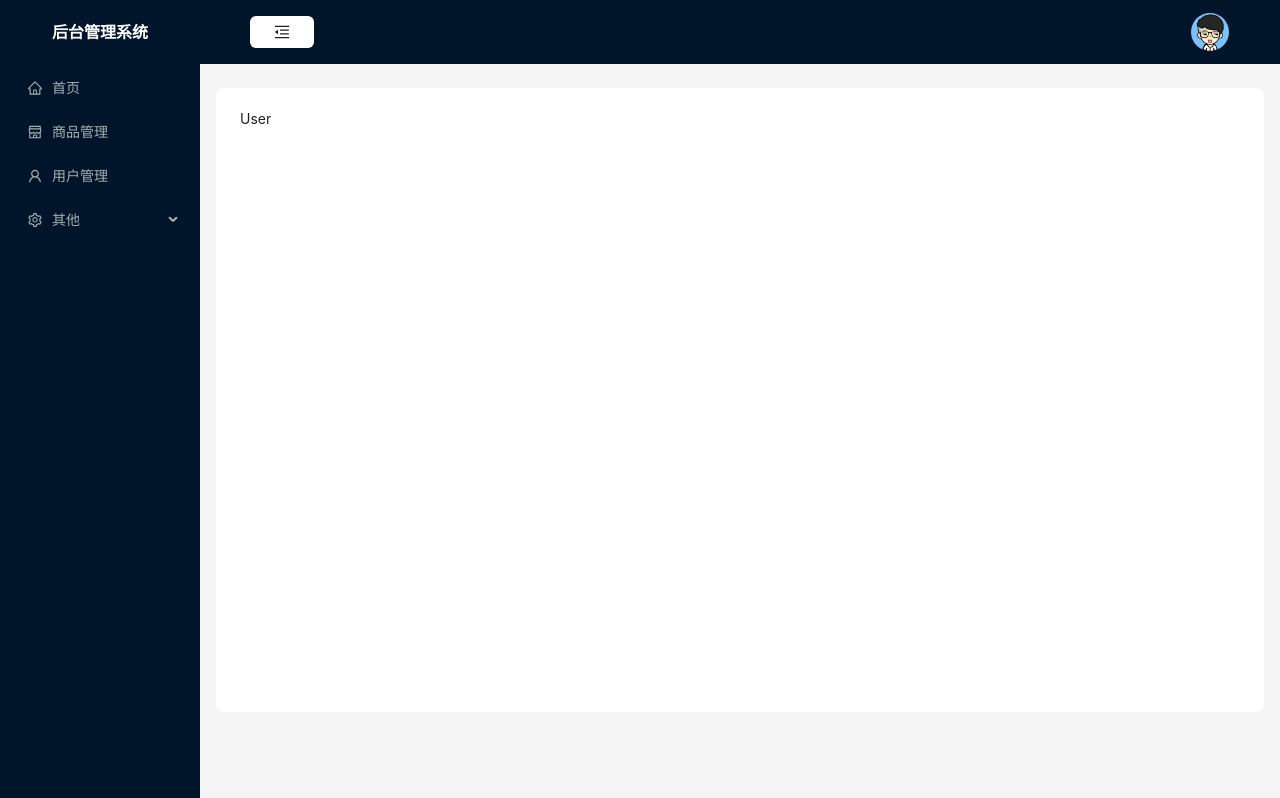
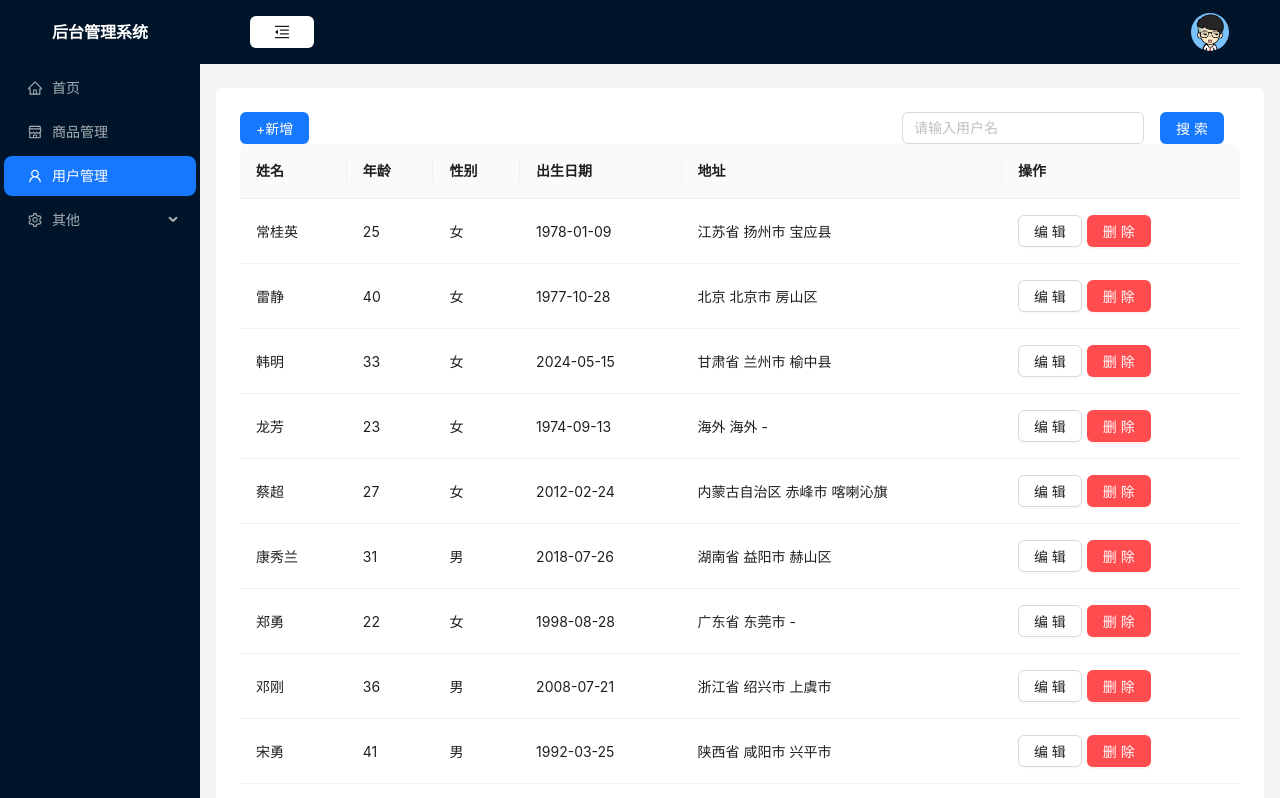
Before and after one commit to zaochua/react-houtai, a React (Create React App) app: page /user in a window 1280 px wide. Shown: the top 798 px of the page. Built offline with nearby package versions, Linux system fonts and the light colour scheme.

Commit message:
#表格数据

```diff
--- a/package.json
+++ b/package.json
@@ -13,8 +13,8 @@
     "axios": "^1.10.0",
     "echarts": "^5.6.0",
     "mockjs": "^1.1.0",
-    "react": "^19.1.0",
-    "react-dom": "^19.1.0",
+    "react": "^18.3.1",
+    "react-dom": "^18.3.1",
     "react-redux": "^9.2.0",
     "react-router-dom": "^6.22.2",
     "react-scripts": "5.0.1",
--- a/src/api/index.js
+++ b/src/api/index.js
@@ -7,3 +7,12 @@ export const getData = () => {
         url: "/home/getData"
     });
 };
+
+
+export const getUser = (params) => {
+    return http.request({
+        method: "get",
+        url: "/user/getUser",
+        params
+    });
+};
--- a/src/api/mock.js
+++ b/src/api/mock.js
@@ -1,6 +1,8 @@
 import Mock from "mockjs";
 
 import homeApi from "./mockServeData/home";
+import userApi from "./mockServeData/user";
 
 
-Mock.mock("/home/getData", homeApi.getStatisticalData());
+Mock.mock("/home/getData", homeApi.getStatisticalData);
+Mock.mock(/\/user\/getUser/, userApi.getUserList);
--- a/src/components/commonAside/index.js
+++ b/src/components/commonAside/index.js
@@ -2,6 +2,7 @@ import {Layout, Menu} from "antd";
 import * as Icon from "@ant-design/icons";
 import React, {useState} from "react";
 import MenuConfig from "../../config";
+import {useLocation, useNavigate} from "react-router-dom";
 
 const {Sider} = Layout;
 
@@ -31,6 +32,13 @@ const items = MenuConfig.map((icon) => {
 
 
 const CommonAside = ({collapse}) => {
+    const location = useLocation();
+    const navigate = useNavigate();
+
+    const selectMenu = (e) => {
+        navigate(e.key)
+    };
+
     return (
         <>
             <Sider trigger={null} collapsible collapsed={collapse}>
@@ -41,8 +49,9 @@ const CommonAside = ({collapse}) => {
                     }}
                     theme="dark"
                     mode="inline"
-                    defaultSelectedKeys={["1"]}
+                    defaultSelectedKeys={location.pathname}
                     items={items}
+                    onClick={selectMenu}
                 />
             </Sider>
         </>
--- a/src/pages/home/home.css
+++ b/src/pages/home/home.css
@@ -5,7 +5,7 @@
     margin-right: 40px;
 }
 
-.user {
+.home .user {
     align-items: center;
     display: flex;
     padding-bottom: 20px;
--- a/src/pages/user/index.js
+++ b/src/pages/user/index.js
@@ -1,11 +1,88 @@
-
-const User=()=>{
-    return(
-        <>
-            <div>User</div>
-        </>
-    )
-}
+import "./user.css";
+import {Button, Form, Input, Modal, Popconfirm, Table} from "antd";
+import {useEffect, useState} from "react";
+import {getUser} from "../../api/index";
 
 
-export  default User
+const User = () => {
+    const [listData, setListData] = useState({name: ""});
+    const [tableData, setTableData] = useState([]);
+    // 新增
+    const handleClick = () => {
+
+    };
+    // 提交
+    const handleFinish = (e) => {
+        setListData({name: e.name});
+        console.log(e);
+    };
+
+    //删除
+    const handleDelete = (rowData) => {
+
+    };
+
+    const getTableData = () => {
+        getUser(listData).then(({data}) => {
+            setTableData(data.list);
+        });
+    };
+
+    const columns = [
+        {title: "姓名", dataIndex: "name"},
+        {title: "年龄", dataIndex: "age"},
+        {
+            title: "性别", dataIndex: "sex",
+            render: (val) => val ? "女" : "男"
+        },
+        {title: "出生日期", dataIndex: "birth"},
+        {title: "地址", dataIndex: "addr"},
+        {
+            title: "操作", render: (rowData) => {
+                return (
+                    <div className="flex-box">
+                        <Button style={{marginRight: "5px"}} onClick={() => handleClick("edit")}>编辑</Button>
+                        <Popconfirm title={"提示"}
+                                    description={"此操作将删除该数据"}
+                                    okText={"确认"}
+                                    cancelText={"取消"}
+                                    onConfirm={() => handleDelete(rowData)}>
+
+                            <Button type={"primary"} danger>删除</Button>
+                        </Popconfirm>
+                    </div>
+                );
+            }
+        }
+    ];
+
+    useEffect(() => {
+        getTableData();
+    }, []);
+
+    return (
+        <div className={"user"}>
+            <div className={"flex-box space-between"}>
+                <Button type="primary" onClick={() => handleClick("add")}>+新增</Button>
+                <Form layout={"inline"}
+                      onFinish={handleFinish}>
+                    <Form.Item name="keyword">
+                        <Input placeholder={"请输入用户名"}/>
+                    </Form.Item>
+                    <Form.Item>
+                        <Button htmlType={"submit"} type="primary">搜索</Button>
+                    </Form.Item>
+                </Form>
+            </div>
+
+            <Table rowKey={"id"} columns={columns} dataSource={tableData}/>
+
+            <Modal title="">
+
+            </Modal>
+        </div>
+    );
+};
+
+
+export default User;
--- /dev/null
+++ b/src/pages/user/user.css
@@ -0,0 +1,7 @@
+.user .flex-box{
+    display: flex;
+}
+
+.user .space-between{
+    justify-content: space-between;
+}
```
Also changed, not shown: 1 other file (tests, documents, lock files or other folders).
